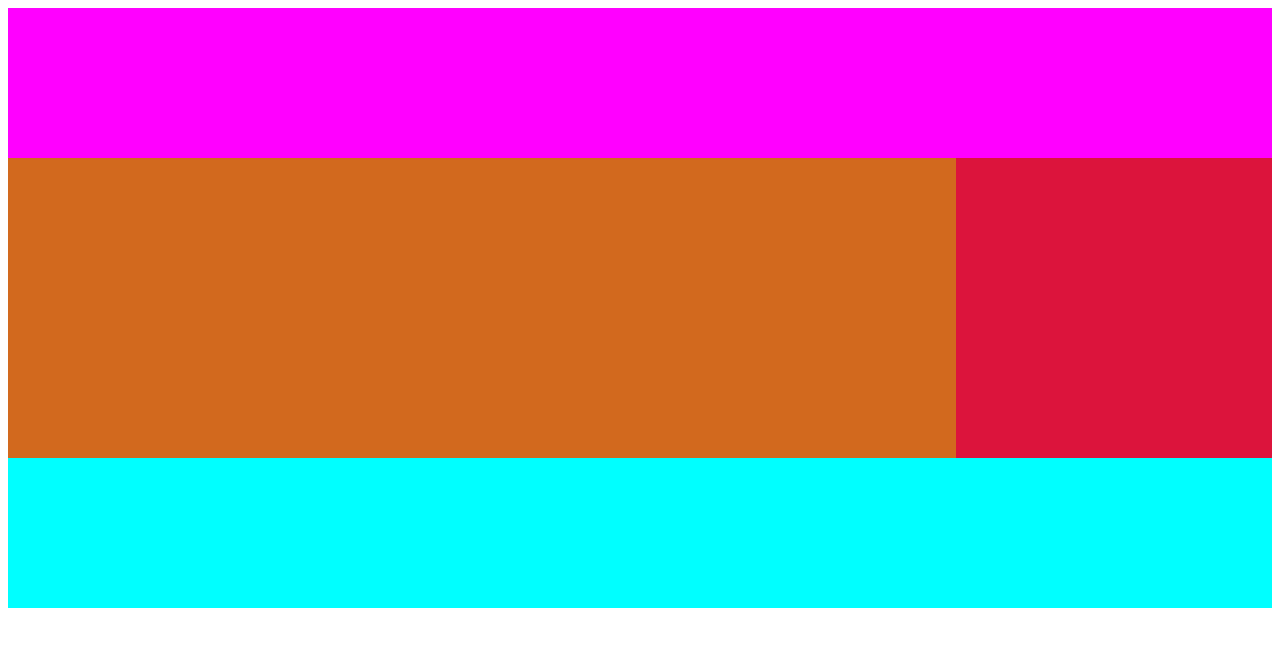
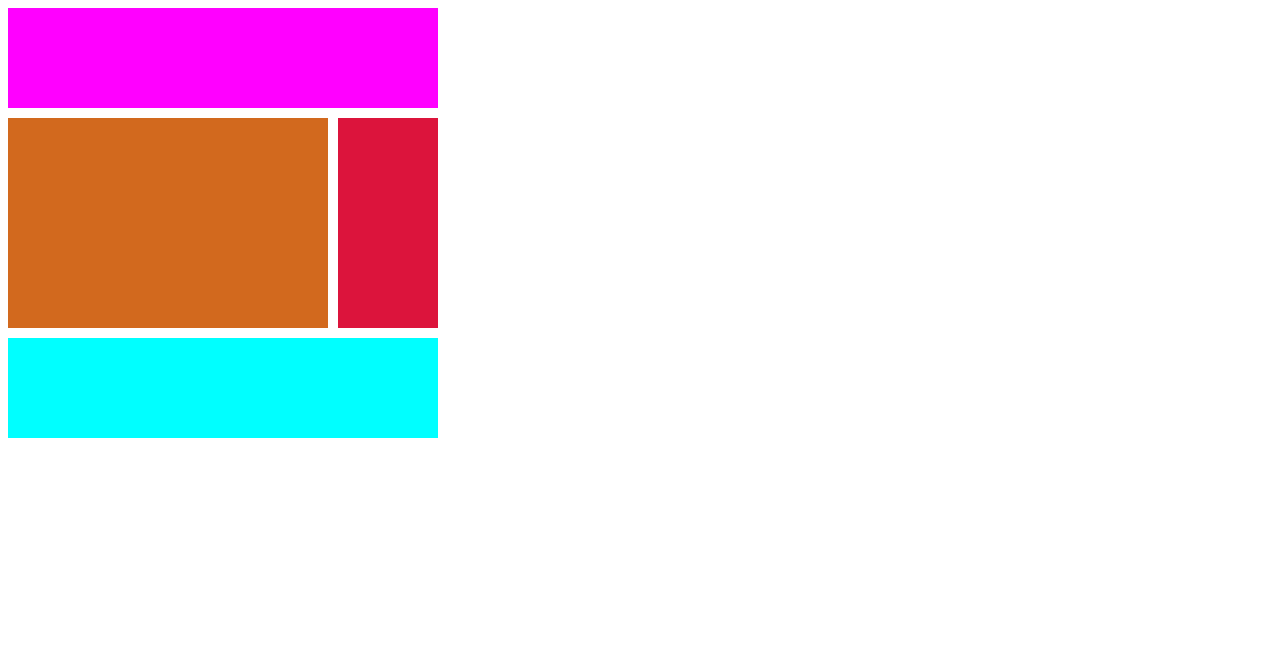
Before and after one commit to hojunkim1/sassy-style, a plain HTML site: page index.html in a window 1280 px wide. Drawn offline with Linux system fonts and the light colour scheme.

Commit message:
learn grid rows and columns

```diff
--- a/style.css
+++ b/style.css
@@ -6,39 +6,39 @@ body {
 .grid {
   /* Layout */
   display: grid;
-  grid-template-columns: auto;
-  grid-template-rows: repeat(4, 150px);
-  grid-template-areas:
-    "header header header header"
-    "content content content nav"
-    "content content content nav"
-    "footer footer footer footer";
+  grid-template-columns: repeat(4, 100px);
+  grid-template-rows: repeat(4, 100px);
+  gap: 10px;
 }
 
 .header {
-  /* Default */
-  grid-area: header;
+  /* Shortcuts #1 : slash */
+  grid-column: 1/-1;
   /* Design */
   background-color: fuchsia;
 }
 
 .content {
-  /* Default */
-  grid-area: content;
+  /* Shortcuts #2 : span */
+  grid-column: span 3;
+  grid-row: span 2;
   /* Design */
   background-color: chocolate;
 }
 
 .nav {
-  /* Default */
-  grid-area: nav;
+  /* Sucks Default */
+  grid-column-start: 4;
+  grid-column-end: 5;
+  grid-row-start: 2;
+  grid-row-end: 4;
   /* Design */
   background-color: crimson;
 }
 
 .footer {
-  /* Default */
-  grid-area: footer;
+  /* Use Case by Case! */
+  grid-column: span 4;
   /* Design */
   background-color: cyan;
 }
```
